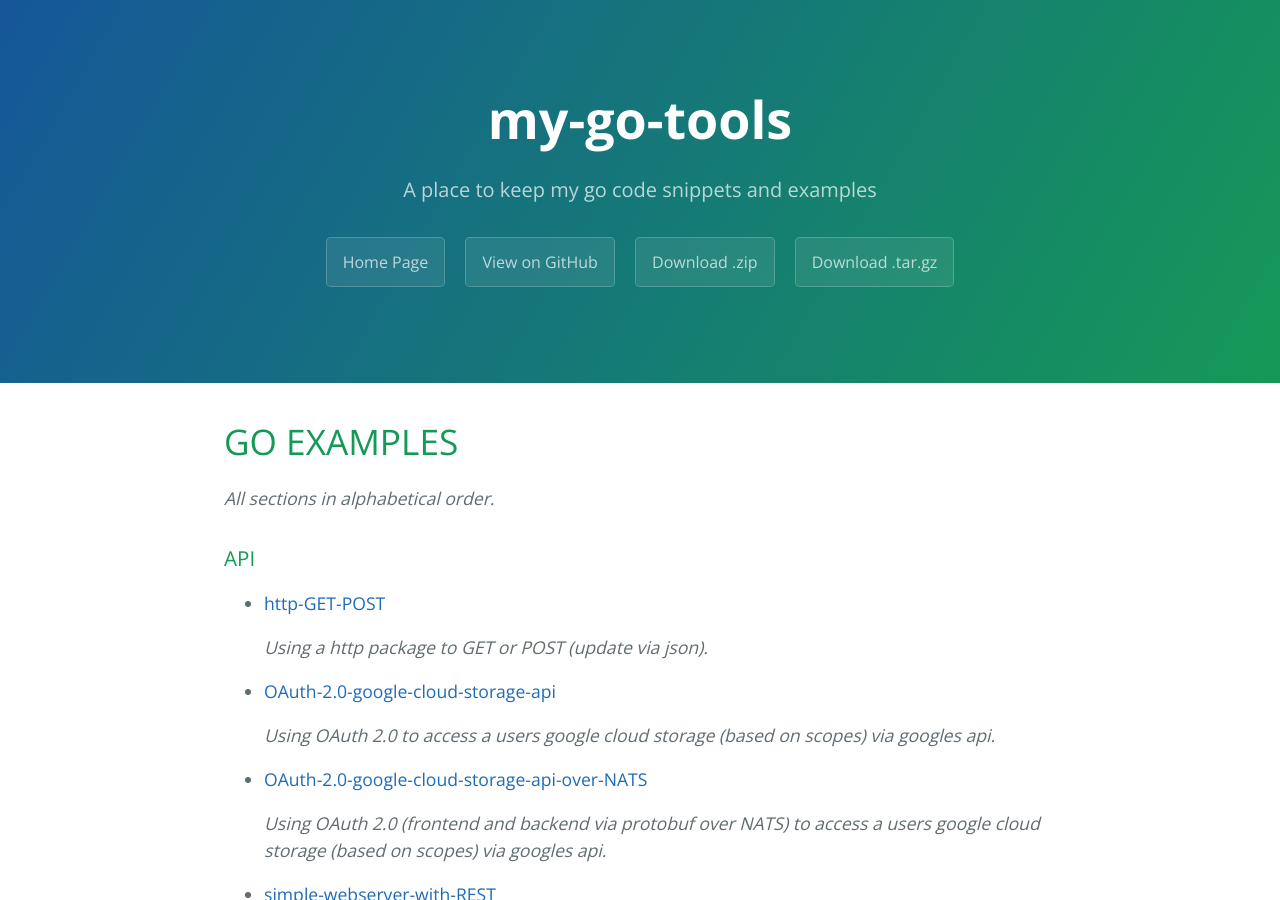
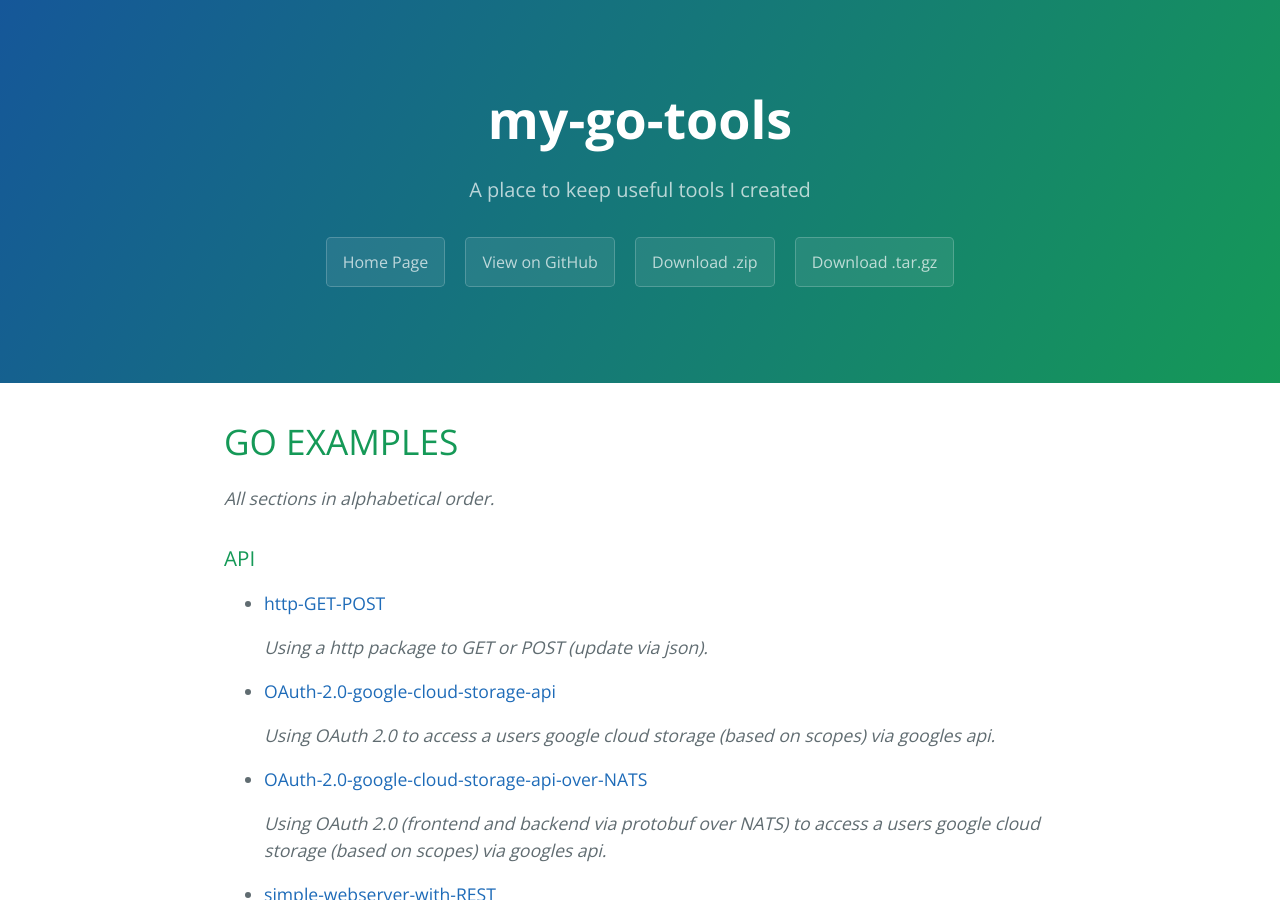
Before and after one commit to JeffDeCola/my-go-tools, a Jekyll site: the page built from docs/index.md, in a window 1280 px wide and 900 px high. Built offline with Jekyll 4.4.1, drawn with Linux system fonts in a browser that asks for light colours; nearby versions of some CDN libraries; library files that are not in the unit come from our copies.

Commit message:
updating

```diff
--- a/docs/index.md
+++ b/docs/index.md
@@ -2,7 +2,7 @@
 layout: default
 title: JeffDeCola/my-go-tools
 projectname : my-go-tools
-summary: A place to keep my go code snippets and examples
+summary: A place to keep useful tools I created
 ---
 
 {% include README.md %}
```
